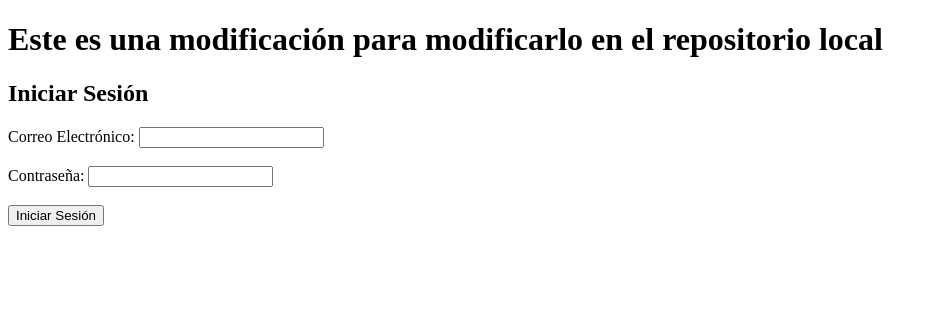
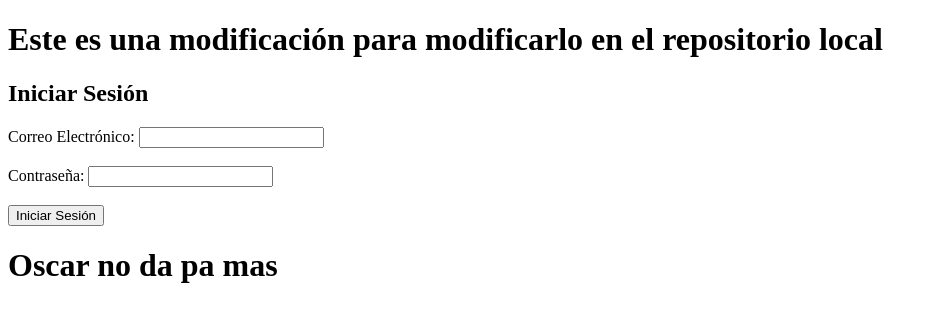
Before and after one commit to Sp3cTRe02/reto1, a plain HTML site: page index.html in a window 1280 px wide. Shown: the whole page, without its empty margins (0-937 px from the left). Drawn offline with Linux system fonts and the light colour scheme.

Commit message:
oscar no da pas mas

```diff
--- a/index.html
+++ b/index.html
@@ -19,7 +19,7 @@
             <br>
             <button type="button" onclick="logear()">Iniciar Sesión</button>
         </form>
-
+        <h1>Oscar no da pa mas</h1>
         <script src="app.js"></script>
 </body>
 </html>
```
